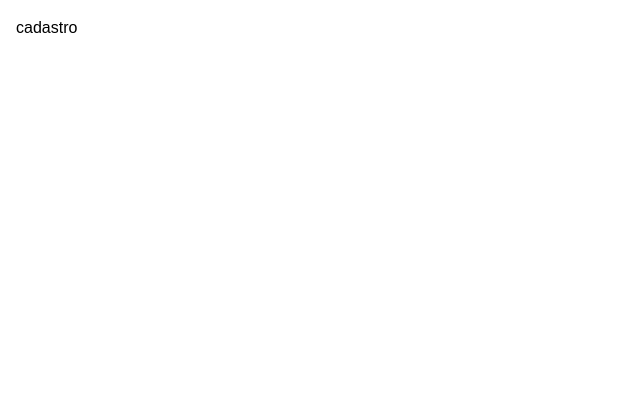
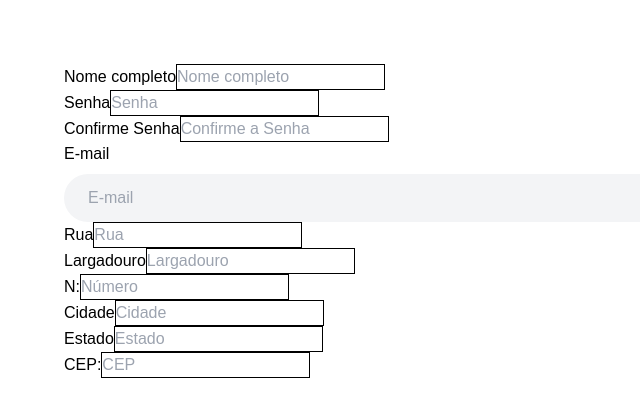
Before and after one commit to BlackSheep1337/front-end-challenger, a Next.js app: page /cadastro in a window 1280 px wide. Shown: the top 416 px of the page, without its empty margins (0-640 px from the left). Built offline with nearby package versions, Linux system fonts and the light colour scheme.

Commit message:
cadastro setup

```diff
--- a/app/cadastro/page.tsx
+++ b/app/cadastro/page.tsx
@@ -1,9 +1,164 @@
-import React from 'react'
+import React from 'react';
+import Input from '../components/Input';
+import { useAppContext } from '@/context';
 
-const cadastro = () => {
+const Cadastro = () => {
+  const { setState, state } = useAppContext();
+
+  const handleChange = (e: React.ChangeEvent<HTMLInputElement>) => {
+    const { name, type, checked, value } = e.target;
+    setState({
+      ...state,
+      [name]: type === 'checkbox' ? checked : value
+    });
+  };
+
   return (
-    <h1 className='text-black'>cadastro</h1>
-  )
+    <div className='bg-white h-96 p-12 text-black'>
+      <form className='flex flex-col'>
+
+        <div>
+          <label htmlFor="name">Nome completo</label>
+          <Input
+            type="text"
+            name="name"
+            id="name"
+            className='border border-black'
+            value={state.name}
+            handleChange={handleChange}
+            autoComplete="off"
+            placeholder="Nome completo"
+          />
+        </div>
+
+        <div>
+          <label htmlFor="password">Senha</label>
+          <Input
+            type="password"
+            name="password"
+            id="password"
+            className='border border-black'
+            value={state.password}
+            handleChange={handleChange}
+            autoComplete="off"
+            placeholder="Senha"
+          />
+        </div>
+
+        <div>
+          <label htmlFor="confirmPassword">Confirme Senha</label>
+          <Input
+            type="password"
+            name="confirmPassword"
+            id="confirmPassword"
+            className='border border-black'
+            value={state.confirmPassword || ''}
+            handleChange={handleChange}
+            autoComplete="off"
+            placeholder="Confirme a Senha"
+          />
+        </div>
+
+        <div className='flex flex-col'>
+          <label htmlFor="email">E-mail</label>
+          <Input
+            type="text"
+            name="email"
+            id="email"
+            className='mt-2 pl-6 rounded-3xl bg-gray-100 w-full h-12'
+            value={state.email}
+            handleChange={handleChange}
+            autoComplete='off'
+            placeholder='E-mail'
+          />
+        </div>
+
+        <div>
+          <label htmlFor="street">Rua</label>
+          <Input
+            type="text"
+            name="street"
+            id="street"
+            className='border border-black'
+            value={state.street || ''}
+            handleChange={handleChange}
+            autoComplete="off"
+            placeholder="Rua"
+          />
+        </div>
+
+        <div>
+          <label htmlFor="district">Largadouro</label>
+          <Input
+            type="text"
+            name="district"
+            id="district"
+            className='border border-black'
+            value={state.district || ''}
+            handleChange={handleChange}
+            autoComplete="off"
+            placeholder="Largadouro"
+          />
+        </div>
+
+        <div>
+          <label htmlFor="number">N:</label>
+          <Input
+            type="text"
+            name="number"
+            id="number"
+            className='border border-black'
+            value={state.number || ''}
+            handleChange={handleChange}
+            autoComplete="off"
+            placeholder="Número"
+          />
+        </div>
+
+        <div>
+          <label htmlFor="city">Cidade</label>
+          <Input
+            type="text"
+            name="city"
+            id="city"
+            className='border border-black'
+            value={state.city || ''}
+            handleChange={handleChange}
+            autoComplete="off"
+            placeholder="Cidade"
+          />
+        </div>
+
+        <div>
+          <label htmlFor="state">Estado</label>
+          <Input
+            type="text"
+            name="state"
+            id="state"
+            className='border border-black'
+            value={state.state || ''}
+            handleChange={handleChange}
+            autoComplete="off"
+            placeholder="Estado"
+          />
+        </div>
+
+        <div>
+          <label htmlFor="cep">CEP:</label>
+          <Input
+            type="text"
+            name="cep"
+            id="cep"
+            className='border border-black'
+            value={state.cep || ''}
+            handleChange={handleChange}
+            autoComplete="off"
+            placeholder="CEP"
+          />
+        </div>
+      </form>
+    </div>
+  );
 }
 
-export default cadastro
+export default Cadastro;
--- /dev/null
+++ b/app/components/Input.tsx
@@ -0,0 +1,30 @@
+import React from 'react'
+
+interface IInput {
+  type: string;
+  name: string;
+  id: string;
+  className: string;
+  value: string;
+  handleChange: (e: React.ChangeEvent<HTMLInputElement>) => void;
+  autoComplete: string;
+  placeholder: string;
+}
+
+const Input = ({ type, name, id, className, value, handleChange, autoComplete, placeholder }: IInput) => {
+  return (
+    <>
+      <input
+        name={name}
+        type={type} id={id}
+        className={className}
+        value={value}
+        autoComplete={autoComplete}
+        placeholder={placeholder}
+        onChange={(e) => handleChange(e)}
+      />
+    </>
+  )
+}
+
+export default Input
--- a/app/login/page.tsx
+++ b/app/login/page.tsx
@@ -1,4 +1,4 @@
-import React, { FormEventHandler, useEffect } from 'react'
+import React, { useEffect } from 'react'
 import Image from 'next/image'
 import { CiFacebook } from "react-icons/ci";
 import { CiTwitter } from "react-icons/ci";
@@ -6,6 +6,7 @@ import GLogo from '../../public/images/genezys_logo.jpg';
 import { useRouter } from 'next/navigation';
 import Link from 'next/link';
 import { useAppContext } from '@/context';
+import Input from '../components/Input';
 
 const Login = () => {
   const router = useRouter()
@@ -55,12 +56,30 @@ const Login = () => {
 
               <div className='mt-2 flex flex-col'>
                 <label className='text-left text-md font-bold uppercase' htmlFor="name">Username</label>
-                <input name="name" value={state.name} onChange={(e) => handleChange(e)} autoComplete='off' placeholder='name' className='mt-2 pl-6 rounded-3xl bg-gray-100 w-full h-12' type="text" id='name' />
+                <Input
+                  type="text"
+                  name="name"
+                  value={state.name}
+                  autoComplete='off'
+                  handleChange={handleChange}
+                  placeholder='Username'
+                  className='mt-2 pl-6 rounded-3xl bg-gray-100 w-full h-12'
+                  id='name'
+                />
               </div>
 
               <div className='flex flex-col'>
                 <label className='text-left text-md font-bold uppercase' htmlFor="password">Password</label>
-                <input value={state.password} name="password" onChange={(e) => handleChange(e)} autoComplete='off' placeholder='Password'  className='mt-2 pl-6 rounded-3xl bg-gray-100 w-full h-12' type="password" />
+                <Input
+                  type="password"
+                  name="password"
+                  value={state.password}
+                  autoComplete='off'
+                  handleChange={handleChange}
+                  placeholder='Password'
+                  className='mt-2 pl-6 rounded-3xl bg-gray-100 w-full h-12'
+                  id='password'
+                />
               </div>
             </div>
             <button onClick={(e) => handleClick(e)} className='bg-[#FF4579] mt-8 w-full rounded-3xl text-white text-lg h-12'>Sign in</button>
--- a/context/index.tsx
+++ b/context/index.tsx
@@ -6,11 +6,27 @@ export type Context = {
     isRemember: boolean;
     name: string;
     password: string;
+    email: string;
+    confirmPassword: string;
+    street: string;
+    district: string;
+    number: string;
+    city: string;
+    state: string;
+    cep: string;
   };
   setState: React.Dispatch<React.SetStateAction<{
     name: string;
     password: string;
     isRemember: boolean;
+    email: string;
+    confirmPassword: string;
+    street: string;
+    district: string;
+    number: string;
+    city: string;
+    state: string;
+    cep: string;
   }>>;
 }
 
@@ -19,13 +35,33 @@ const DEFAULT_VALUE = {
     isRemember: false,
     name: '',
     password: '',
+    email: '',
+    confirmPassword: '',
+    street: '',
+    district: '',
+    number: '',
+    city: '',
+    state: '',
+    cep: '',
   },
   setState: () => {},
 };
 const AppContext = createContext<Context>(DEFAULT_VALUE);
 
 export function AppWrapper({ children }: {children: React.ReactNode}) {
-  const [state, setState] = useState({ isRemember: false, name: '', password: '' });
+  const [state, setState] = useState({
+    isRemember:false,
+    name: '',
+    password: '',
+    email: '',
+    confirmPassword: '',
+    street: '',
+    district: '',
+    number: '',
+    city: '',
+    state: '',
+    cep: '',
+  });
 
   console.log(state);
   return (
@@ -36,5 +72,9 @@ export function AppWrapper({ children }: {children: React.ReactNode}) {
 }
 
 export function useAppContext() {
-  return useContext(AppContext);
+  const context = useContext(AppContext);
+  if (!context) {
+    throw new Error("useAppContext must be used within an AppWrapper");
+  }
+  return context;
 }
```
